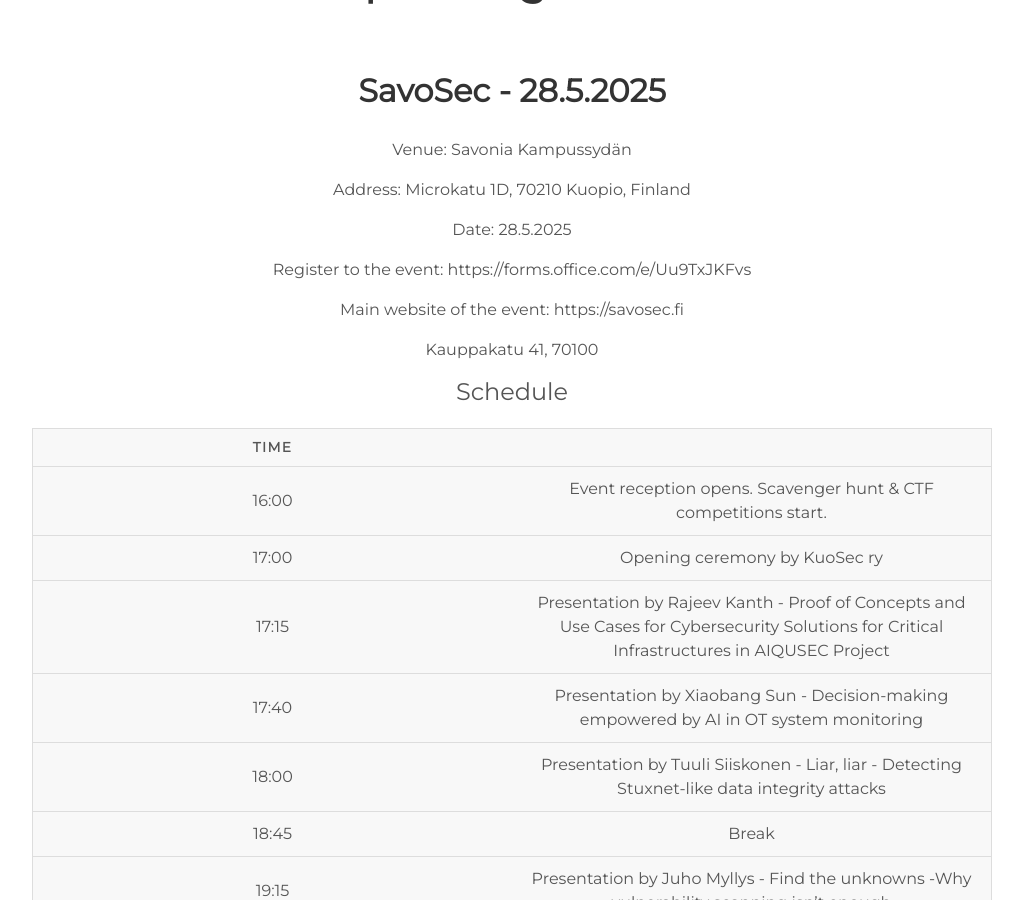
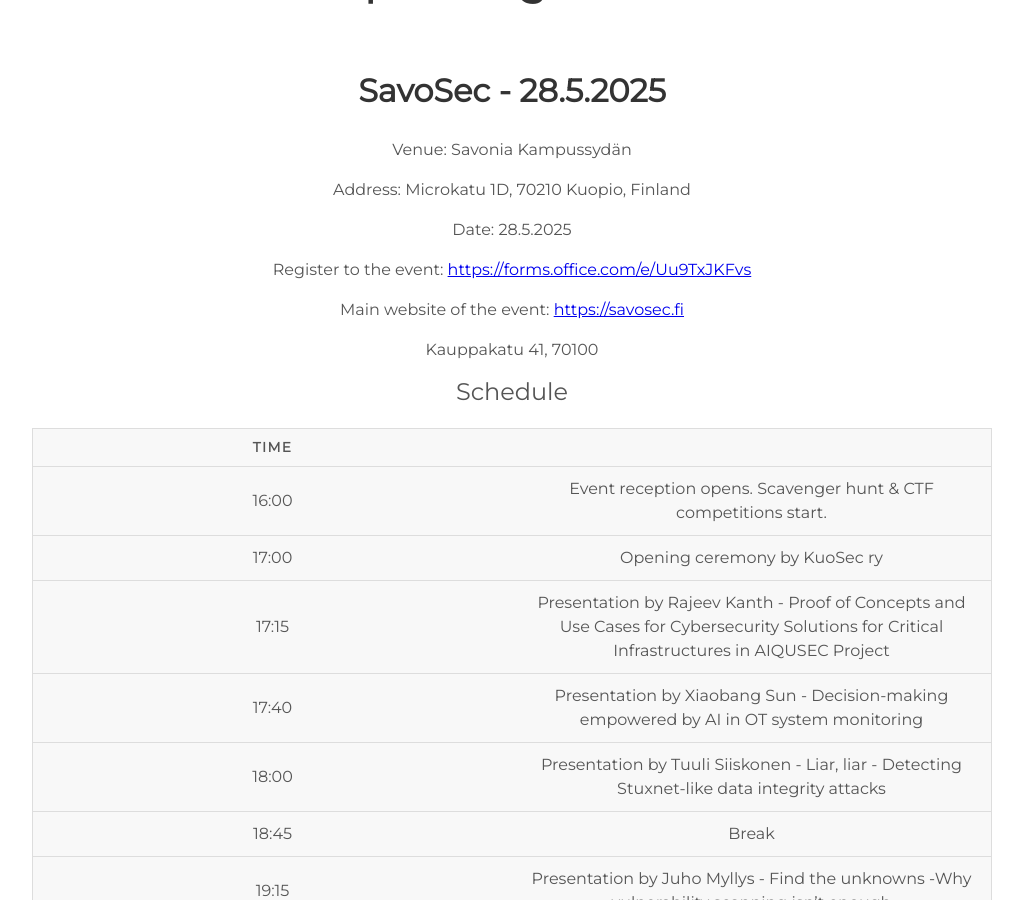
Before and after one commit to kuosec/kuosec.github.io, a Jekyll site: the page built from index.html, in a window 1280 px wide and 900 px high, scrolled down 1607 px. Shown: the whole window, without its empty margins (128-1151 px from the left). Built offline with Jekyll 4.4.1, drawn with Linux system fonts in a browser that asks for light colours; part of the change alters nothing that is shown.

Commit message:
Add hyperlinks

```diff
--- a/_includes/projects.html
+++ b/_includes/projects.html
@@ -6,8 +6,8 @@
     <p>Venue: Savonia Kampussydän</p>
     <p>Address: Microkatu 1D, 70210 Kuopio, Finland</p>
     <p>Date: 28.5.2025</p>
-    <p>Register to the event: https://forms.office.com/e/Uu9TxJKFvs</p>
-    <p>Main website of the event: https://savosec.fi</p>
+    <p>Register to the event: <a href="https://forms.office.com/e/Uu9TxJKFvs">https://forms.office.com/e/Uu9TxJKFvs</a></p>
+    <p>Main website of the event: <a href="https://savosec.fi">https://savosec.fi</a></p>
     <table>
       <caption>Schedule</caption>
       <thead>
```
